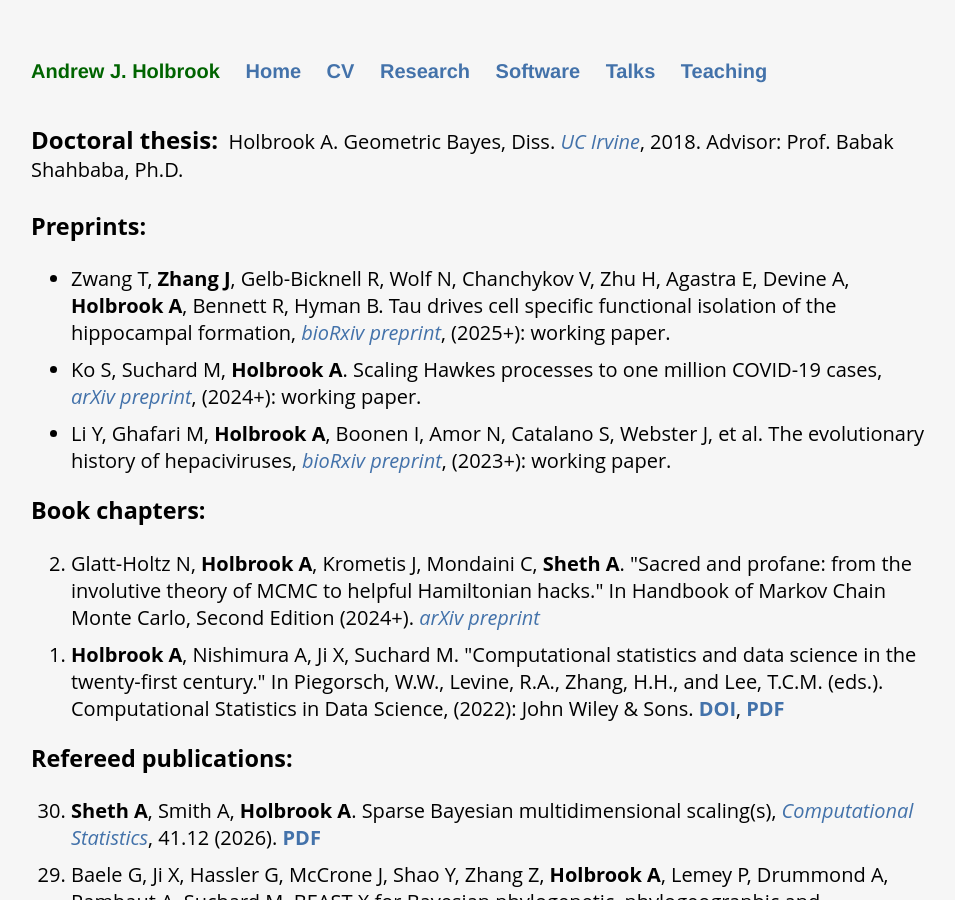
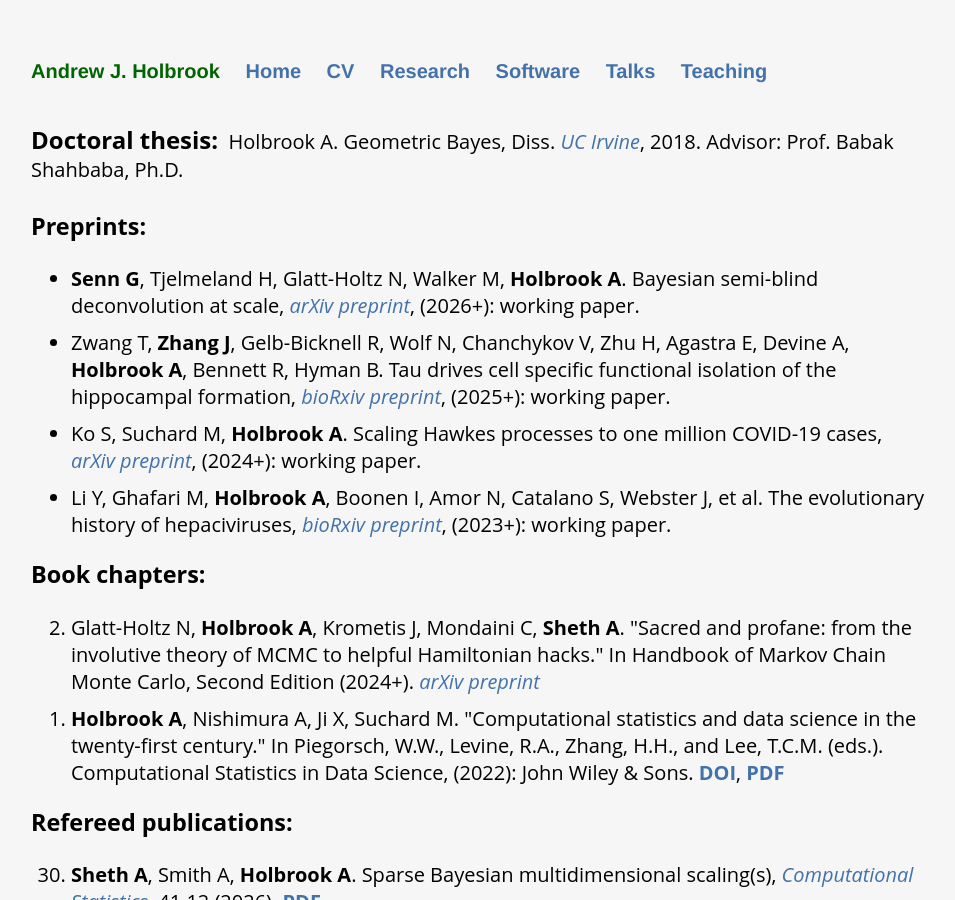
Before and after one commit to andrewjholbrook/andrewjholbrook.github.io, a Jekyll site: the page built from research.html, in a window 1280 px wide and 900 px high. Shown: the whole window, without its empty margins (161-1116 px from the left). Built offline with Jekyll 4.4.1, drawn with Linux system fonts in a browser that asks for light colours; a style sheet for code colours, icons or effects is not loaded.

Commit message:
minas preprint

```diff
--- a/research.html
+++ b/research.html
@@ -11,6 +11,7 @@
 
   <h3>Preprints:</h3>
   <ul id="preprints">
+    <li>  <b>Senn G</b>, Tjelmeland H, Glatt-Holtz N, Walker M, <b>Holbrook A</b>. Bayesian semi-blind deconvolution at scale, <i><a href="https://arxiv.org/abs/2601.09677" target="_blank">arXiv preprint</a></i>, (2026+): working paper. </li>
     <li>Zwang T, <b>Zhang J</b>, Gelb-Bicknell R, Wolf N, Chanchykov V, Zhu H, Agastra E, Devine A,  <b>Holbrook A</b>,  Bennett R,  Hyman B. Tau drives cell specific functional isolation of the hippocampal formation, <i><a href="https://doi.org/10.1101/2025.08.10.669580" target="_blank">bioRxiv preprint</a></i>, (2025+): working paper.</li>
         <li> Ko S, Suchard M, <b>Holbrook A</b>. Scaling Hawkes processes to one million COVID-19 cases, <i><a href="https://arxiv.org/abs/2407.11349" target="_blank">arXiv preprint</a></i>, (2024+): working paper. </li>
         <li> Li Y, Ghafari M, <b>Holbrook A</b>, Boonen I, Amor N, Catalano S, Webster J, et al. The evolutionary history of hepaciviruses, <i><a href="https://doi.org/10.1101/2023.06.30.547218" target="_blank">bioRxiv preprint</a></i>, (2023+): working paper. </li>
```
